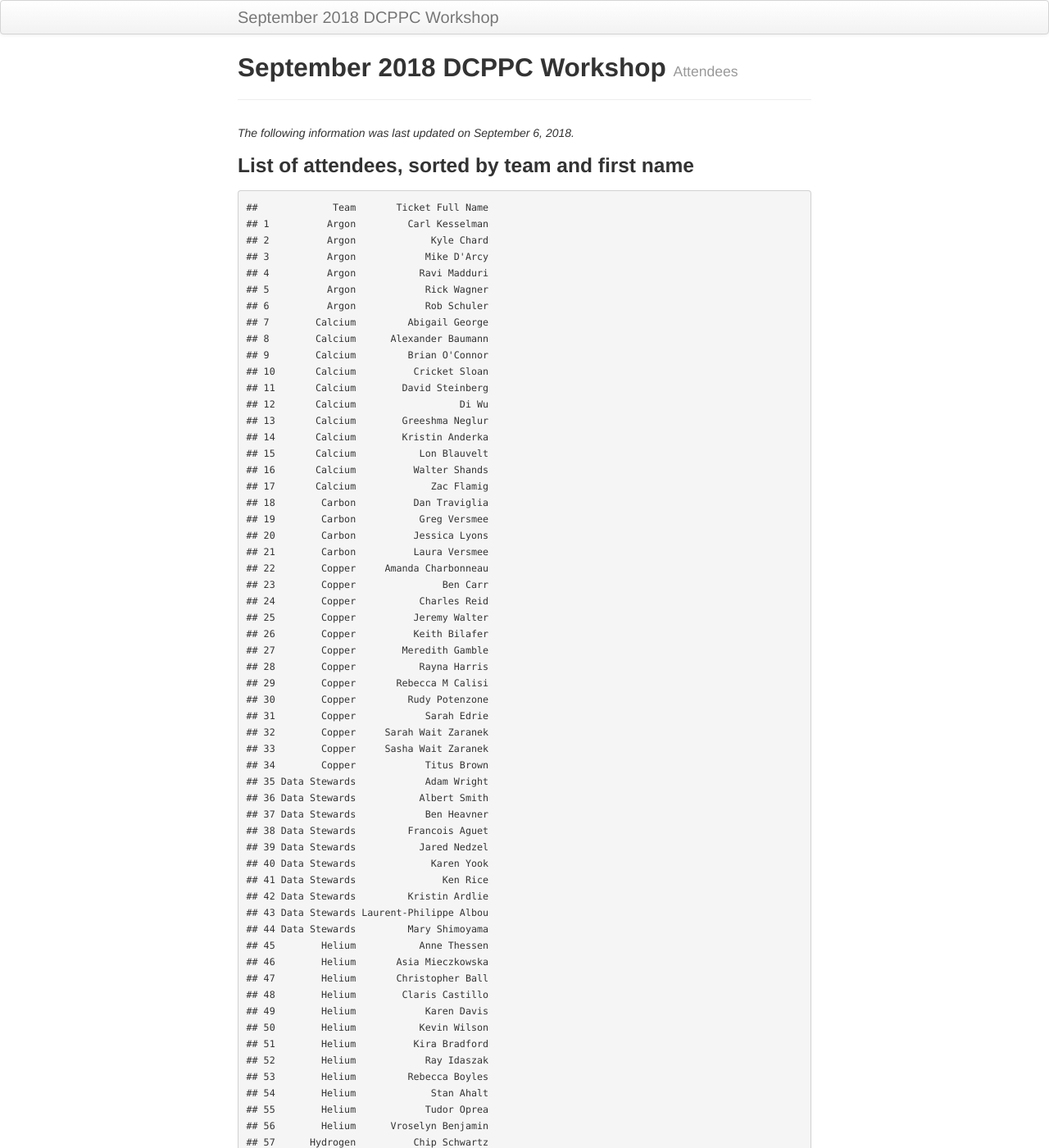
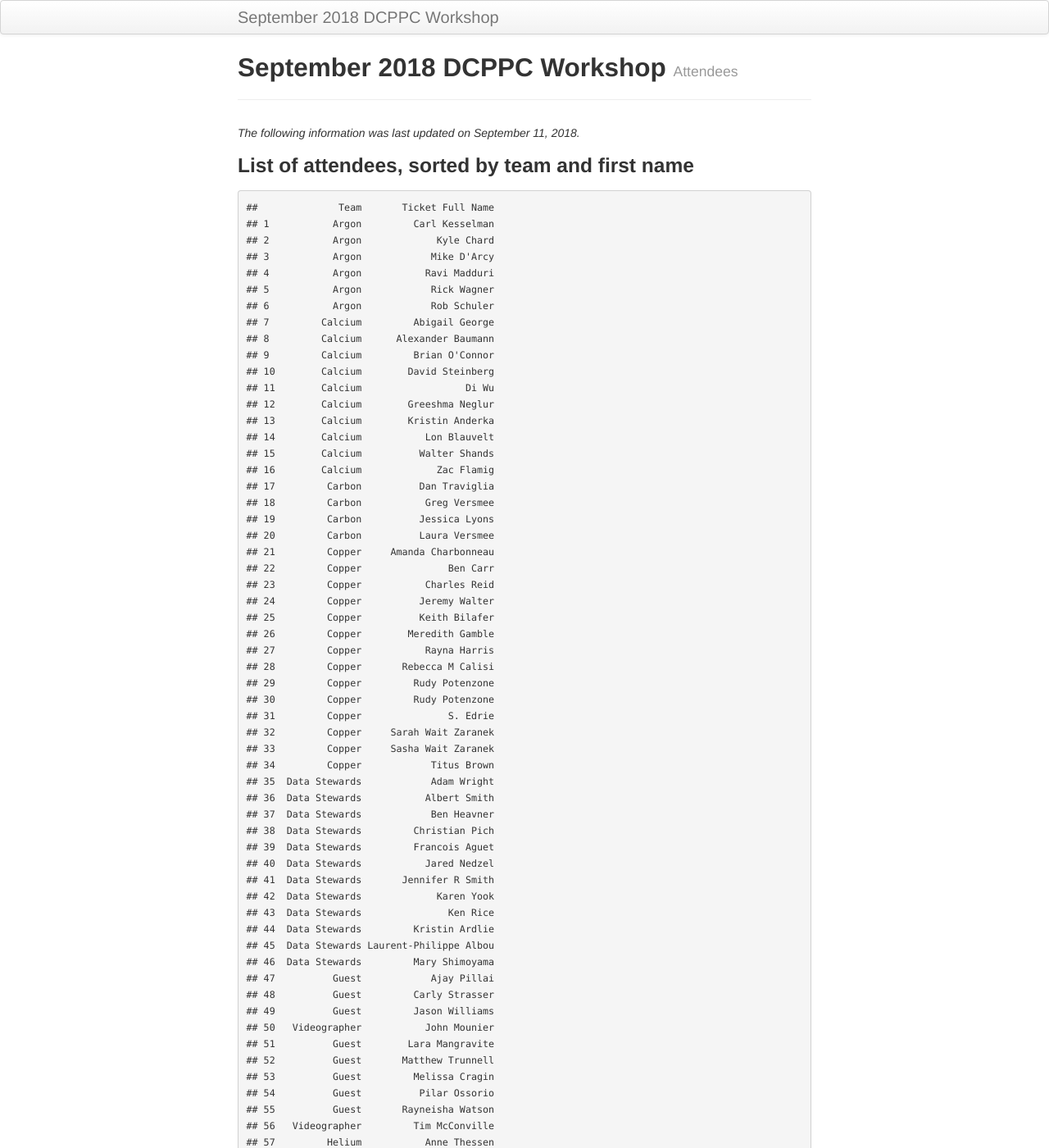
Before and after one commit to dcppc/2018-september-workshop, a Jekyll site: the page built from docs/attendees.md, in a window 1280 px wide and 1400 px high. Shown: the whole window at 82% size. Built offline with Jekyll 4.4.1, drawn with Linux system fonts in a browser that asks for light colours; some of the changed text lies outside the part shown.

Commit message:
attendee updata sept 11

```diff
--- a/docs/attendees.md
+++ b/docs/attendees.md
@@ -5,116 +5,127 @@ tagline: Attendees
 
 ---
 
-*The following information was last updated on September 6, 2018.*
+*The following information was last updated on September 11, 2018.*
 
 ### List of attendees, sorted by team and first name
 
-    ##             Team       Ticket Full Name
-    ## 1          Argon         Carl Kesselman
-    ## 2          Argon             Kyle Chard
-    ## 3          Argon            Mike D'Arcy
-    ## 4          Argon           Ravi Madduri
-    ## 5          Argon            Rick Wagner
-    ## 6          Argon            Rob Schuler
-    ## 7        Calcium         Abigail George
-    ## 8        Calcium      Alexander Baumann
-    ## 9        Calcium         Brian O'Connor
-    ## 10       Calcium          Cricket Sloan
-    ## 11       Calcium        David Steinberg
-    ## 12       Calcium                  Di Wu
-    ## 13       Calcium        Greeshma Neglur
-    ## 14       Calcium        Kristin Anderka
-    ## 15       Calcium           Lon Blauvelt
-    ## 16       Calcium          Walter Shands
-    ## 17       Calcium             Zac Flamig
-    ## 18        Carbon          Dan Traviglia
-    ## 19        Carbon           Greg Versmee
-    ## 20        Carbon          Jessica Lyons
-    ## 21        Carbon          Laura Versmee
-    ## 22        Copper     Amanda Charbonneau
-    ## 23        Copper               Ben Carr
-    ## 24        Copper           Charles Reid
-    ## 25        Copper          Jeremy Walter
-    ## 26        Copper          Keith Bilafer
-    ## 27        Copper        Meredith Gamble
-    ## 28        Copper           Rayna Harris
-    ## 29        Copper       Rebecca M Calisi
-    ## 30        Copper         Rudy Potenzone
-    ## 31        Copper            Sarah Edrie
-    ## 32        Copper     Sarah Wait Zaranek
-    ## 33        Copper     Sasha Wait Zaranek
-    ## 34        Copper            Titus Brown
-    ## 35 Data Stewards            Adam Wright
-    ## 36 Data Stewards           Albert Smith
-    ## 37 Data Stewards            Ben Heavner
-    ## 38 Data Stewards         Francois Aguet
-    ## 39 Data Stewards           Jared Nedzel
-    ## 40 Data Stewards             Karen Yook
-    ## 41 Data Stewards               Ken Rice
-    ## 42 Data Stewards         Kristin Ardlie
-    ## 43 Data Stewards Laurent-Philippe Albou
-    ## 44 Data Stewards         Mary Shimoyama
-    ## 45        Helium           Anne Thessen
-    ## 46        Helium       Asia Mieczkowska
-    ## 47        Helium       Christopher Ball
-    ## 48        Helium        Claris Castillo
-    ## 49        Helium            Karen Davis
-    ## 50        Helium           Kevin Wilson
-    ## 51        Helium          Kira Bradford
-    ## 52        Helium            Ray Idaszak
-    ## 53        Helium         Rebecca Boyles
-    ## 54        Helium             Stan Ahalt
-    ## 55        Helium            Tudor Oprea
-    ## 56        Helium      Vroselyn Benjamin
-    ## 57      Hydrogen          Chip Schwartz
-    ## 58      Hydrogen              Jen Yttri
-    ## 59      Hydrogen          Jennie Larkin
-    ## 60      Hydrogen      Kristen Cleveland
-    ## 61      Hydrogen            Lora Kutkat
-    ## 62      Hydrogen           Paul Barrett
-    ## 63      Hydrogen         Sonynka Ngosso
-    ## 64      Hydrogen         Tanja Davidsen
-    ## 65      Hydrogen         Vivien Bonazzi
-    ## 66      Nitrogen             Alex Jones
-    ## 67      Nitrogen            Avi Ma'ayan
-    ## 68      Nitrogen          Daniel Clarke
-    ## 69      Nitrogen          Juergen Klenk
-    ## 70      Nitrogen       Michel Dumontier
-    ## 71      Nitrogen         Sherry Jenkins
-    ## 72        Oxygen    Lucila Ohno-Machado
-    ## 73    Phosphorus             Bob Carter
-    ## 74    Phosphorus            Kemi Ifeonu
-    ## 75    Phosphorus       Suvarna Nadendla
-    ## 76        Sodium         Julian Gautier
-    ## 77        Sodium Manuel Bernal Llinares
-    ## 78        Sodium           Max Levinson
-    ## 79        Sodium           Merce Crosas
-    ## 80        Sodium              Tim Clark
-    ## 81         Xenon            Alison Leaf
-    ## 82         Xenon         Anita de Waard
-    ## 83         Xenon Brandi Davis-Dusenbery
-    ## 84         Xenon          Ian Broadhead
-    ## 85         Xenon  Marina Soares e Silva
-    ## 86         Xenon             Mia Nastic
-    ## 87         Xenon         Saiju Pyarajan
+    ##              Team       Ticket Full Name
+    ## 1           Argon         Carl Kesselman
+    ## 2           Argon             Kyle Chard
+    ## 3           Argon            Mike D'Arcy
+    ## 4           Argon           Ravi Madduri
+    ## 5           Argon            Rick Wagner
+    ## 6           Argon            Rob Schuler
+    ## 7         Calcium         Abigail George
+    ## 8         Calcium      Alexander Baumann
+    ## 9         Calcium         Brian O'Connor
+    ## 10        Calcium        David Steinberg
+    ## 11        Calcium                  Di Wu
+    ## 12        Calcium        Greeshma Neglur
+    ## 13        Calcium        Kristin Anderka
+    ## 14        Calcium           Lon Blauvelt
+    ## 15        Calcium          Walter Shands
+    ## 16        Calcium             Zac Flamig
+    ## 17         Carbon          Dan Traviglia
+    ## 18         Carbon           Greg Versmee
+    ## 19         Carbon          Jessica Lyons
+    ## 20         Carbon          Laura Versmee
+    ## 21         Copper     Amanda Charbonneau
+    ## 22         Copper               Ben Carr
+    ## 23         Copper           Charles Reid
+    ## 24         Copper          Jeremy Walter
+    ## 25         Copper          Keith Bilafer
+    ## 26         Copper        Meredith Gamble
+    ## 27         Copper           Rayna Harris
+    ## 28         Copper       Rebecca M Calisi
+    ## 29         Copper         Rudy Potenzone
+    ## 30         Copper         Rudy Potenzone
+    ## 31         Copper               S. Edrie
+    ## 32         Copper     Sarah Wait Zaranek
+    ## 33         Copper     Sasha Wait Zaranek
+    ## 34         Copper            Titus Brown
+    ## 35  Data Stewards            Adam Wright
+    ## 36  Data Stewards           Albert Smith
+    ## 37  Data Stewards            Ben Heavner
+    ## 38  Data Stewards         Christian Pich
+    ## 39  Data Stewards         Francois Aguet
+    ## 40  Data Stewards           Jared Nedzel
+    ## 41  Data Stewards       Jennifer R Smith
+    ## 42  Data Stewards             Karen Yook
+    ## 43  Data Stewards               Ken Rice
+    ## 44  Data Stewards         Kristin Ardlie
+    ## 45  Data Stewards Laurent-Philippe Albou
+    ## 46  Data Stewards         Mary Shimoyama
+    ## 47          Guest            Ajay Pillai
+    ## 48          Guest         Carly Strasser
+    ## 49          Guest         Jason Williams
+    ## 50   Videographer           John Mounier
+    ## 51          Guest        Lara Mangravite
+    ## 52          Guest       Matthew Trunnell
+    ## 53          Guest         Melissa Cragin
+    ## 54          Guest          Pilar Ossorio
+    ## 55          Guest       Rayneisha Watson
+    ## 56   Videographer         Tim McConville
+    ## 57         Helium           Anne Thessen
+    ## 58         Helium       Asia Mieczkowska
+    ## 59         Helium       Christopher Ball
+    ## 60         Helium        Claris Castillo
+    ## 61         Helium            Karen Davis
+    ## 62         Helium           Kevin Wilson
+    ## 63         Helium          Kira Bradford
+    ## 64         Helium            Ray Idaszak
+    ## 65         Helium         Rebecca Boyles
+    ## 66         Helium             Stan Ahalt
+    ## 67         Helium            Tudor Oprea
+    ## 68         Helium      Vroselyn Benjamin
+    ## 69       Hydrogen          Chip Schwartz
+    ## 70       Hydrogen              Jen Yttri
+    ## 71       Hydrogen          Jennie Larkin
+    ## 72       Hydrogen      Kristen Cleveland
+    ## 73       Hydrogen            Lora Kutkat
+    ## 74       Hydrogen           Paul Barrett
+    ## 75       Hydrogen          Simon Twigger
+    ## 76       Hydrogen         Sonynka Ngosso
+    ## 77       Hydrogen         Tanja Davidsen
+    ## 78       Hydrogen         Vivien Bonazzi
+    ## 79       Nitrogen             Alex Jones
+    ## 80       Nitrogen            Avi Ma'ayan
+    ## 81       Nitrogen          Daniel Clarke
+    ## 82       Nitrogen          Juergen Klenk
+    ## 83       Nitrogen       Michel Dumontier
+    ## 84       Nitrogen         Sherry Jenkins
+    ## 85       Nitrogen        Stephan Schürer
+    ## 86         Oxygen    Lucila Ohno-Machado
+    ## 87     Phosphorus             Bob Carter
+    ## 88     Phosphorus            Kemi Ifeonu
+    ## 89     Phosphorus        Michelle Giglio
+    ## 90     Phosphorus       Suvarna Nadendla
+    ## 91         Sodium         Julian Gautier
+    ## 92         Sodium Manuel Bernal Llinares
+    ## 93         Sodium           Max Levinson
+    ## 94         Sodium           Merce Crosas
+    ## 95         Sodium              Tim Clark
+    ## 96          Xenon            Alison Leaf
+    ## 97          Xenon         Anita de Waard
+    ## 98          Xenon Brandi Davis-Dusenbery
+    ## 99          Xenon          Ian Broadhead
+    ## 100         Xenon  Marina Soares e Silva
+    ## 101         Xenon             Mia Nastic
+    ## 102         Xenon         Saiju Pyarajan
 
 ### Overview of particpants per team
 
     ##             Team  n
     ## 1          Argon  6
-    ## 2        Calcium 11
+    ## 2        Calcium 10
     ## 3         Carbon  4
-    ## 4         Copper 13
-    ## 5  Data Stewards 10
-    ## 6         Helium 12
-    ## 7       Hydrogen  9
-    ## 8       Nitrogen  6
-    ## 9         Oxygen  1
-    ## 10    Phosphorus  3
-    ## 11        Sodium  5
-    ## 12         Xenon  8
-
-### Guests
-
-    ## 1  Tim McConville   Videographer
-    ## 2    John Mounier   Videographer
+    ## 4         Copper 14
+    ## 5  Data Stewards 12
+    ## 6          Guest 10
+    ## 7         Helium 12
+    ## 8       Hydrogen 10
+    ## 9       Nitrogen  7
+    ## 10        Oxygen  1
+    ## 11    Phosphorus  4
+    ## 12        Sodium  5
+    ## 13         Xenon  7
```
